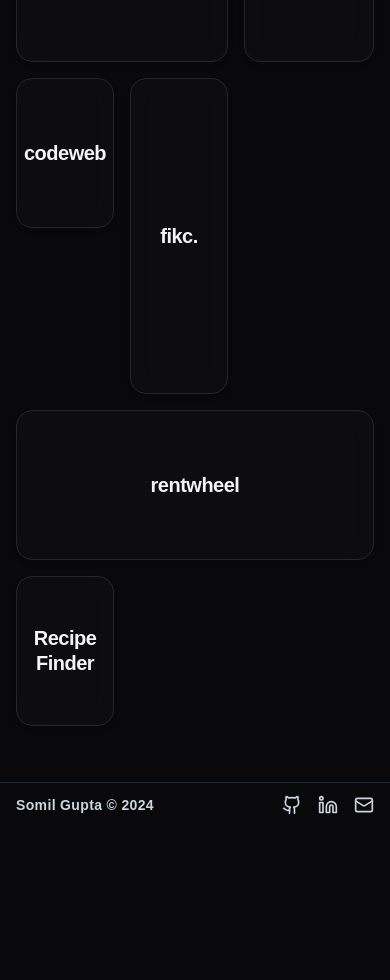
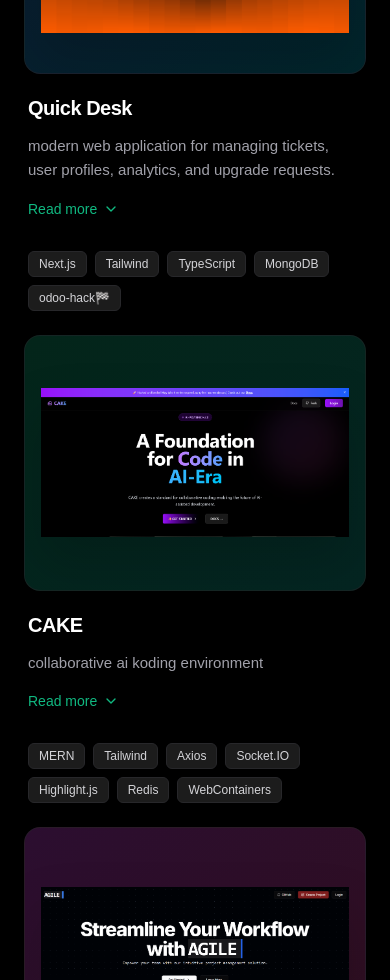
Before and after one commit to Somilg11/portfolio, a Next.js app: page /projects in a window 390 px wide. Shown: the part 1020-2000 px from the top of the page. Before the commit the page ends 1847 px from the top, so only its background shows below. Built offline with nearby package versions, Linux system fonts and the light colour scheme.

Commit message:
fixing deployment issues

```diff
--- a/app/blog/[slug]/page.tsx
+++ b/app/blog/[slug]/page.tsx
@@ -4,7 +4,7 @@ import matter from "gray-matter";
 import { remark } from "remark";
 import html from "remark-html";
 import { notFound } from "next/navigation";
-import { PostClientWrapper } from "@/components/blog/post-client";
+import { PostClientWrapper, PostData } from "@/components/blog/post-client";
 
 interface BlogPostPageProps {
   params: { slug: string };
@@ -31,7 +31,7 @@ export default async function BlogPostPage({ params }: BlogPostPageProps) {
 
   return (
     <PostClientWrapper
-      data={data}
+      data={data as PostData}
       contentHtml={contentHtml}
     />
   );
--- a/app/experience/page.tsx
+++ b/app/experience/page.tsx
@@ -5,7 +5,7 @@ import { Container, Section } from "@/components/craft";
 import { Badge } from "@/components/ui/badge";
 import { TechBadge } from "@/components/tech-badge";
 import { motion } from "framer-motion";
-import { MapPin, Calendar, Globe, ExternalLink, Briefcase } from "lucide-react";
+import { MapPin, Calendar } from "lucide-react";
 
 const experienceData = [
   {
@@ -113,7 +113,7 @@ export default function ExperiencePage() {
 
               {/* Description Section */}
               <div>
-                <h4 className="text-[13px] font-bold text-zinc-500 uppercase tracking-widest mb-4">What I've done</h4>
+                <h4 className="text-[13px] font-bold text-zinc-500 uppercase tracking-widest mb-4">What I&apos;ve done</h4>
                 <ul className="space-y-4">
                   {exp.description.map((item, idx) => (
                     <li key={idx} className="flex items-start gap-3 group">
--- a/app/projects/page.tsx
+++ b/app/projects/page.tsx
@@ -5,21 +5,23 @@ import Image from "next/image";
 import { projectData } from "@/data/projectData";
 import { Container, Section } from "@/components/craft";
 import { Input } from "@/components/ui/input";
-import {
-  Dialog,
-  DialogContent,
-  DialogHeader,
-  DialogTitle,
-  DialogDescription,
-} from "@/components/ui/dialog";
-import { Button } from "@/components/ui/button";
-import { Github, ExternalLink } from "lucide-react";
+import { ChevronDown, ChevronUp, ExternalLink, Github } from "lucide-react";
+import Link from "next/link";
+import { motion, AnimatePresence } from "framer-motion";
+
+const cardGradients = [
+  "from-amber-500/20 to-orange-500/20",
+  "from-blue-500/20 to-cyan-500/20",
+  "from-emerald-500/20 to-teal-500/20",
+  "from-fuchsia-500/20 to-pink-500/20",
+  "from-rose-500/20 to-red-500/20",
+  "from-violet-500/20 to-purple-500/20",
+];
 
 export default function ProjectsPage() {
   const [searchTerm, setSearchTerm] = useState("");
-  type Project = typeof projectData[number];
-  const [selectedProject, setSelectedProject] = useState<Project | null>(null);
   const [selectedCategory, setSelectedCategory] = useState<string>("all");
+  const [expandedProjects, setExpandedProjects] = useState<Record<string, boolean>>({});
 
   const categories = [
     { key: "all", label: "All" },
@@ -39,171 +41,147 @@ export default function ProjectsPage() {
       );
     });
 
+  const toggleExpand = (title: string) => {
+    setExpandedProjects(prev => ({ ...prev, [title]: !prev[title] }));
+  };
+
   return (
-    <Section>
-      <Container className="max-w-7xl mx-auto w-full px-4 sm:px-6">
+    <Section className="min-h-screen bg-black selection:bg-zinc-800 selection:text-white pb-32">
+      <Container className="max-w-6xl mx-auto w-full px-6 pt-12 sm:pt-24">
         {/* Header */}
-        <div className="mb-8">
-          <div className="text-3xl md:text-4xl font-extrabold text-zinc-100 mb-4 tracking-tight">{`_`} PROJECTS.</div>
+        <div className="mb-12">
+          <h1 className="text-4xl sm:text-5xl font-extrabold text-white mb-6 tracking-tight uppercase tracking-tighter">Projects</h1>
+          <div className="flex flex-col sm:flex-row gap-4 justify-between items-start sm:items-center">
             <Input
               placeholder="Search projects..."
               value={searchTerm}
               onChange={(e) => setSearchTerm(e.target.value)}
-            className="bg-zinc-900 text-white border-zinc-700 placeholder:text-zinc-400"
+              className="bg-zinc-950 text-white border-zinc-800 placeholder:text-zinc-500 max-w-sm rounded-xl h-10"
             />
-        </div>
-
             {/* Category Tabs */}
-        <div className="mb-6 flex flex-wrap gap-2">
+            <div className="flex flex-wrap gap-2">
               {categories.map((cat) => (
                 <button
                   key={cat.key}
-              className={`px-4 py-1 rounded-full font-semibold text-sm border transition-colors duration-200 ${selectedCategory === cat.key ? "bg-blue-600 text-white border-blue-600" : "bg-zinc-900 text-zinc-300 border-zinc-700 hover:bg-zinc-800"}`}
+                  className={`px-4 py-1.5 rounded-full font-medium text-sm transition-colors duration-200 ${
+                    selectedCategory === cat.key
+                      ? "bg-zinc-800 text-white"
+                      : "bg-transparent text-zinc-400 hover:text-white hover:bg-zinc-900"
+                  }`}
                   onClick={() => setSelectedCategory(cat.key)}
                 >
                   {cat.label}
                 </button>
               ))}
             </div>
+          </div>
+        </div>
 
-        {/* Bento Grid */}
-        <div className="grid grid-cols-2 sm:grid-cols-3 md:grid-cols-4 lg:grid-cols-6 gap-4 auto-rows-[150px] sm:auto-rows-[180px] md:auto-rows-[200px]">
+        {/* Projects Grid */}
+        <div className="grid grid-cols-1 md:grid-cols-2 lg:grid-cols-3 gap-6 sm:gap-8">
           {filteredProjects.length === 0 ? (
-            <div className="col-span-full flex flex-col items-center justify-center py-16">
-              <span className="text-2xl md:text-3xl font-extrabold text-zinc-400 mb-2 uppercase">_Coming Soon.</span>
-              <span className="text-sm text-zinc-500">No projects available in this category yet.</span>
+            <div className="col-span-full flex flex-col items-center justify-center py-20 text-center">
+              <span className="text-2xl font-bold text-zinc-300 mb-2">No projects found.</span>
+              <span className="text-zinc-500">Try adjusting your search or category filter.</span>
             </div>
           ) : (
-            filteredProjects.map((project, index) => (
-              <div
-                key={index}
-                onClick={() => setSelectedProject(project)}
-                className={`relative cursor-pointer rounded-2xl border border-zinc-800 bg-zinc-900/30 backdrop-blur-md group shadow-md hover:scale-[1.03] transition-all overflow-hidden`}
-                style={{
-                  gridColumn:
-                    index % 7 === 0
-                      ? "span 2"
-                      : index % 11 === 0
-                      ? "span 3"
-                      : "span 1",
-                  gridRow:
-                    index % 5 === 0
-                      ? "span 2"
-                      : index % 9 === 0
-                      ? "span 1"
-                      : "span 1",
-                }}
+            filteredProjects.map((project, index) => {
+              const isExpanded = expandedProjects[project.title] || false;
+              const gradient = cardGradients[index % cardGradients.length];
+
+              return (
+                <motion.div
+                  key={project.title}
+                  initial={{ opacity: 0, y: 20 }}
+                  animate={{ opacity: 1, y: 0 }}
+                  transition={{ delay: index * 0.05 }}
+                  className="flex flex-col group h-full"
                 >
-                {/* Double Circle Effect */}
-                <div className="absolute -bottom-12 -right-12 w-32 h-32 rounded-full bg-blue-600/30 opacity-0 group-hover:opacity-100 transition-opacity duration-300 ease-in-out"></div>
-                <div className="absolute -bottom-8 -right-8 w-24 h-24 rounded-full bg-blue-600/50 opacity-0 group-hover:opacity-100 transition-opacity duration-300 ease-in-out delay-75"></div>
-
-                <div className="relative z-10 flex flex-col items-center justify-center h-full text-center px-3">
-                  <span className="text-xl sm:text-2xl md:text-3xl font-semibold text-zinc-100 tracking-tight leading-tight">
-                    {project.title}
-                  </span>
+                  {/* Image Container */}
+                  <div className={`relative w-full aspect-[4/3] rounded-2xl overflow-hidden bg-gradient-to-br ${gradient} border border-zinc-800/50 mb-5 flex items-center justify-center p-4 sm:p-6 transition-colors`}>
+                    {project.image ? (
+                      <div className="relative w-full h-full group-hover:scale-105 transition-transform duration-500 drop-shadow-2xl rounded-lg overflow-hidden">
+                        <Image
+                          src={project.image}
+                          alt={project.title}
+                          fill
+                          className="object-contain object-center"
+                          unoptimized
+                        />
                       </div>
-
-                {/* Hover overlay effect */}
-                <div className="absolute inset-0 rounded-2xl bg-zinc-800/0 group-hover:bg-zinc-800/30 transition-colors" />
+                    ) : (
+                      <div className="w-full h-full flex items-center justify-center text-zinc-500/50 font-bold text-xl mix-blend-overlay">
+                        No Image
                       </div>
-            ))
                     )}
                   </div>
 
-        {/* Dialog */}
-        <Dialog
-          open={!!selectedProject}
-          onOpenChange={() => setSelectedProject(null)}
+                  {/* Content */}
+                  <div className="flex flex-col flex-grow px-1">
+                    <h2 className="text-xl sm:text-2xl font-bold text-white mb-3 tracking-tight">
+                      {project.title}
+                    </h2>
+
+                    <p className={`text-zinc-400 text-[15px] leading-relaxed mb-4 ${!isExpanded ? "line-clamp-2" : ""}`}>
+                      {project.description}
+                    </p>
+
+                    <button
+                      onClick={() => toggleExpand(project.title)}
+                      className="flex items-center gap-1.5 text-emerald-500 hover:text-emerald-400 font-medium text-sm transition-colors mb-6 w-fit"
                     >
-          <DialogContent className="max-w-xl bg-zinc-950/90 border border-zinc-800 text-zinc-100 rounded-2xl overflow-hidden backdrop-blur-md">
-            {selectedProject && (
-              <>
-                {/* Image */}
-                {selectedProject.image && (
-                  <div className="relative h-48 sm:h-56 md:h-64">
-                    <Image
-                      src={selectedProject.image}
-                      alt={selectedProject.title}
-                      fill
-                      className="object-cover"
-                      unoptimized
-                    />
-                    <div className="absolute inset-0 bg-gradient-to-b from-transparent to-zinc-950"></div>
-                  </div>
+                      Read more
+                      {isExpanded ? <ChevronUp size={16} /> : <ChevronDown size={16} />}
+                    </button>
+
+                    {/* Expandable Content (Links) */}
+                    <AnimatePresence>
+                      {isExpanded && (
+                        <motion.div
+                          initial={{ height: 0, opacity: 0 }}
+                          animate={{ height: "auto", opacity: 1 }}
+                          exit={{ height: 0, opacity: 0 }}
+                          className="flex gap-4 mb-6 overflow-hidden"
+                        >
+                          {project.url && (
+                            <Link
+                              href={project.url}
+                              target="_blank"
+                              className="flex items-center gap-2 text-zinc-300 hover:text-white transition-colors text-sm font-medium"
+                            >
+                              <Github size={16} /> GitHub
+                            </Link>
                           )}
+                          {project.live && (
+                            <Link
+                              href={project.live}
+                              target="_blank"
+                              className="flex items-center gap-2 text-zinc-300 hover:text-white transition-colors text-sm font-medium"
+                            >
+                              <ExternalLink size={16} /> Live Demo
+                            </Link>
+                          )}
+                        </motion.div>
+                      )}
+                    </AnimatePresence>
 
-                <div className="p-5">
-                  <DialogHeader>
-                    <DialogTitle className="text-2xl font-bold">
-                      {selectedProject.title}
-                    </DialogTitle>
-                    <DialogDescription className="text-zinc-400 mt-1">
-                      {selectedProject.description}
-                    </DialogDescription>
-                  </DialogHeader>
-
-                  {/* Tech Stack */}
-                  {selectedProject.tech && (
-                    <div className="mt-5">
-                      <h4 className="font-semibold text-zinc-300 mb-2">
-                        Tech Stack:
-                      </h4>
-                      <div className="flex flex-wrap gap-2">
-                        {selectedProject.tech.map((t: string, i: number) => (
+                    {/* Tech Badges (Pushed to bottom) */}
+                    <div className="mt-auto pt-2 flex flex-wrap gap-2">
+                      {project.tech?.map((tech: string, i: number) => (
                         <span
                           key={i}
-                            className="px-2 py-1 text-xs bg-zinc-800/70 rounded-md border border-zinc-700"
+                          className="px-2.5 py-1 text-xs font-medium bg-[#1c1c1c] text-zinc-300 rounded-md border border-zinc-800"
                         >
-                            {t}
+                          {tech}
                         </span>
                       ))}
                     </div>
                   </div>
-                  )}
-
-                  {/* Links */}
-                  <div className="flex gap-3 mt-6">
-                    {selectedProject.url && (
-                      <Button
-                        variant="secondary"
-                        size="sm"
-                        asChild
-                        className="bg-zinc-800 hover:bg-zinc-700"
-                      >
-                        <a
-                          href={selectedProject.url}
-                          target="_blank"
-                          rel="noopener noreferrer"
-                          className="flex items-center gap-2"
-                        >
-                          <Github size={16} /> GitHub
-                        </a>
-                      </Button>
-                    )}
-                    {selectedProject.live && (
-                      <Button
-                        variant="secondary"
-                        size="sm"
-                        asChild
-                        className="bg-blue-600 hover:bg-blue-500"
-                      >
-                        <a
-                          href={selectedProject.live}
-                          target="_blank"
-                          rel="noopener noreferrer"
-                          className="flex items-center gap-2"
-                        >
-                          <ExternalLink size={16} /> Live
-                        </a>
-                      </Button>
+                </motion.div>
+              );
+            })
           )}
         </div>
-                </div>
-              </>
-            )}
-          </DialogContent>
-        </Dialog>
       </Container>
     </Section>
   );
--- a/components/footer.tsx
+++ b/components/footer.tsx
@@ -2,17 +2,17 @@ import React from "react";
 import { Github, LinkedinIcon, Mail } from "lucide-react";
 
 const Footer = () => (
-  <footer className="w-full py-3 px-4 border-t border-slate-800 bg-zinc-950 text-slate-300 flex items-center justify-between text-xs shadow-lg">
+  <footer className="w-full py-4 px-6 border-t border-zinc-900 bg-black text-zinc-500 flex items-center justify-between text-xs">
     <span className="font-semibold tracking-wide text-sm">Somil Gupta © {new Date().getFullYear()}</span>
-    <div className="flex gap-4">
-      <a href="https://github.com/Somilg11" target="_blank" rel="noopener noreferrer" className="hover:text-blue-400 transition-colors duration-200">
-        <Github size={20} />
+    <div className="flex gap-5">
+      <a href="https://github.com/Somilg11" target="_blank" rel="noopener noreferrer" className="hover:text-white transition-colors duration-200">
+        <Github size={18} />
       </a>
-      <a href="https://www.linkedin.com/in/somil-1101s/" target="_blank" rel="noopener noreferrer" className="hover:text-blue-400 transition-colors duration-200">
-        <LinkedinIcon size={20} />
+      <a href="https://www.linkedin.com/in/somil-1101s/" target="_blank" rel="noopener noreferrer" className="hover:text-white transition-colors duration-200">
+        <LinkedinIcon size={18} />
       </a>
-      <a href="mailto:gsomil93@gmail.com" className="hover:text-blue-400 transition-colors duration-200">
-        <Mail size={20} />
+      <a href="mailto:gsomil93@gmail.com" className="hover:text-white transition-colors duration-200">
+        <Mail size={18} />
       </a>
     </div>
   </footer>
--- a/components/home-page/profile-card.tsx
+++ b/components/home-page/profile-card.tsx
@@ -1,3 +1,5 @@
+/* eslint-disable @next/next/no-img-element */
+/* eslint-disable react-hooks/exhaustive-deps */
 "use client";
 
 import React, { useState, useEffect } from "react";
--- a/components/home-page/tools-board.tsx
+++ b/components/home-page/tools-board.tsx
@@ -1,3 +1,4 @@
+/* eslint-disable @next/next/no-img-element */
 "use client";
 
 import React from "react";
@@ -102,7 +103,7 @@ export default function ToolsBoard() {
                     <div className="flex items-center gap-1.5 truncate">
                       <span className="w-1.5 text-right opacity-70">1</span>
                       <span className="bg-white/20 text-[7px] font-bold px-[3px] rounded text-white">E</span>
-                      <span className="truncate text-white font-medium group-hover:text-[#1DB954] transition-colors">God's Plan <span className="opacity-70 group-hover:text-[#1DB954]/70">· Drake</span></span>
+                      <span className="truncate text-white font-medium group-hover:text-[#1DB954] transition-colors">God&apos;s Plan <span className="opacity-70 group-hover:text-[#1DB954]/70">· Drake</span></span>
                     </div>
                     <div className="flex items-center gap-1.5 truncate">
                       <span className="w-1.5 text-right opacity-70">2</span>
--- a/components/tech-badge.tsx
+++ b/components/tech-badge.tsx
@@ -4,7 +4,7 @@ import React from "react";
 import { motion } from "framer-motion";
 import {
   SiReact, SiNextdotjs, SiTailwindcss, SiNodedotjs, SiExpress, SiFastapi,
-  SiNpm, SiCloudflare, SiDocker, SiPostman, SiPostgresql, SiPrisma,
+  SiNpm, SiCloudflare, SiDocker, SiPostgresql, SiPrisma,
   SiMongodb, SiRedis, SiCplusplus, SiPython, SiGo, SiJavascript,
   SiTypescript, SiStreamlit, SiShadcnui, SiVercel, SiFigma
 } from "react-icons/si";
```
Also changed, not shown: components/blog/blog-list-client.tsx (+9 -1 lines), components/blog/post-client.tsx (+9 -1 lines), 1 other file (tests, documents, lock files or other folders). Lines whose indentation alone changed are shown as unchanged.
